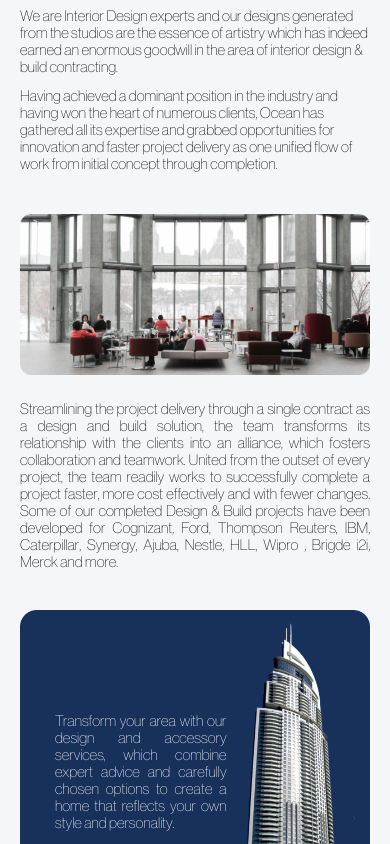
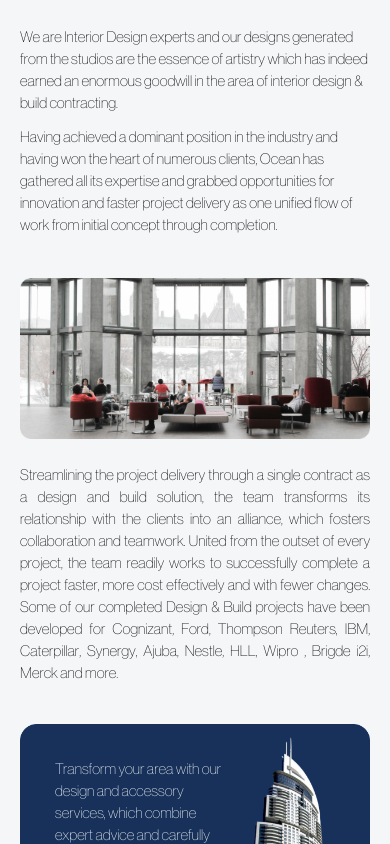
Before and after one commit to employeebhavya/ocean-website, a Next.js app: page /services/fit-outs in a window 390 px wide. Shown: the part 800-1644 px from the top of the page. Built offline with nearby package versions, Linux system fonts and the light colour scheme.

Commit message:
adjust services inner for mobile

```diff
--- a/src/app/globals.css
+++ b/src/app/globals.css
@@ -89,6 +89,7 @@ section {
 .description {
   font-size: clamp(15px, 1vw, 1vw);
   font-weight: 400;
+  line-height: 22px;
 }
 .align-self-end {
   align-self: flex-end;
--- a/src/componentsInnerServices/HeaderInnerServices.module.css
+++ b/src/componentsInnerServices/HeaderInnerServices.module.css
@@ -119,4 +119,8 @@
   .row3HeaderInnerServices .columnRow3Is {
     width: 100% !important;
   }
+  .row3HeaderInnerServices .columnRow3Is:nth-child(2) p {
+    top: 10%;
+    text-align: left;
+  }
 }
```
